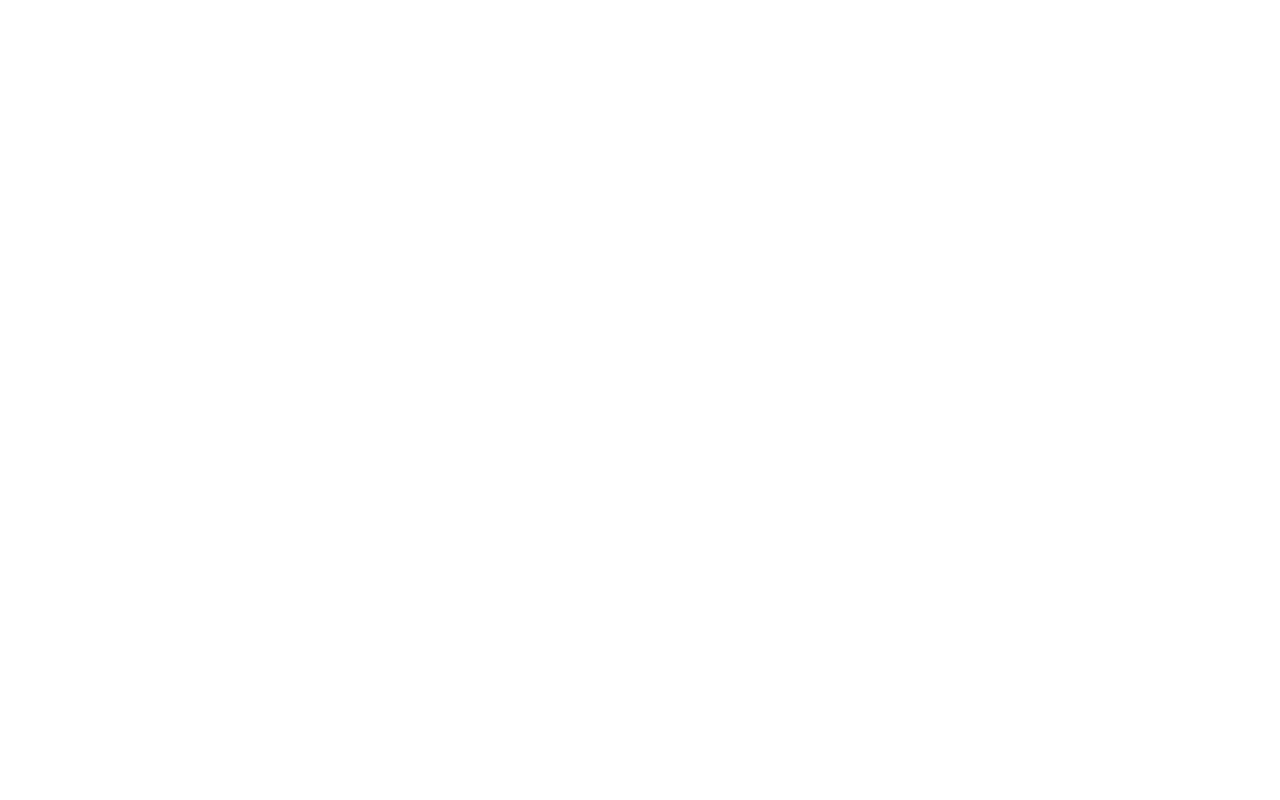
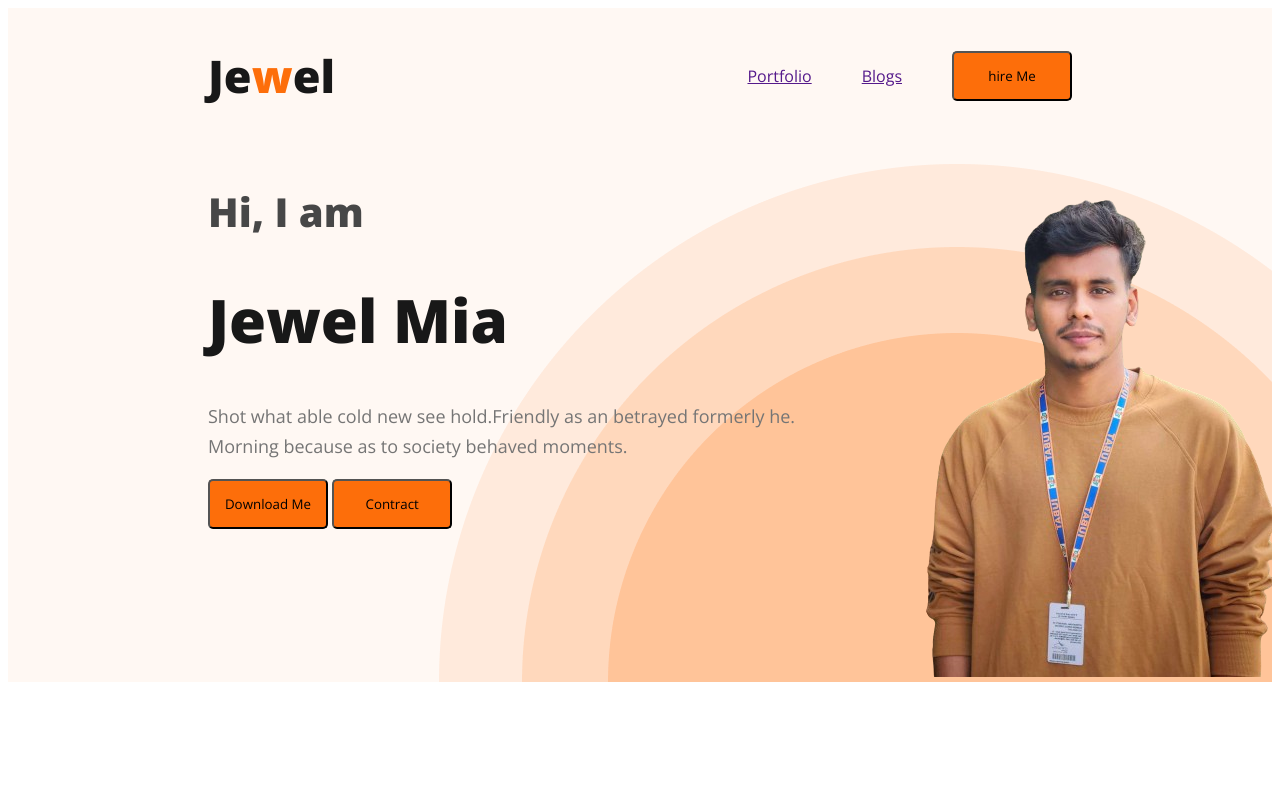
Before and after one commit to jewel1269/new-website, a plain HTML site: page website/index.html in a window 1280 px wide. Shown: the top 800 px of the page. Drawn offline with nearby package versions, Linux system fonts and the light colour scheme.

Commit message:
new code including

```diff
--- a/website/index.css
+++ b/website/index.css
@@ -0,0 +1,82 @@
+*{
+    font-family: 'Open Sans', sans-serif;
+}
+nav{
+    display: flex;
+    justify-content: space-between;
+    align-items: center;
+
+}
+.nav-title{
+    color: #181818;
+    font-size: 45px;
+    font-style: normal;
+    font-weight: 800;
+    line-height: normal;
+   margin-left: 200px;
+}
+.spo{
+    color: #FD6E0A;
+
+}
+.navigation{
+    display: flex;
+    gap: 50px;
+    align-items: center;
+    margin-right: 200px;
+}
+li{
+   list-style: none;
+
+}
+.btn-primary{
+width: 120px;
+height: 50px;
+border-radius: 5px;
+background-color: #FD6E0A;
+}
+.header1{
+    background-color: #FFF8F3;
+    background-image: url("../images/header_bg.png");
+    background-repeat: no-repeat;
+    background-position: bottom right;
+}
+.banner{
+    display: flex;
+    justify-content: space-between;
+}
+.banner1{
+    margin-left: 200px;
+}
+.text{
+    color:#474747;
+    font-size: 40px;
+    font-style: normal;
+    font-weight: 600;
+    line-height: normal;
+}
+.text1{
+    color:#181818;
+    font-size: 60px;
+    font-style: normal;
+    font-weight: 700;
+    line-height: normal;
+}
+.text3{
+    color: #757575;
+font-size: 18px;
+font-style: normal;
+font-weight: 400;
+line-height: 30px;
+}
+.sec1{
+    padding: 130px;
+    border-radius: 10px;
+    background-color: #FFF8F3;
+    margin-left: 230px;
+    margin-right: 230px;
+    margin-top: 130px;
+}
+.hight{
+    text-align: center;
+}
--- a/website/index.html
+++ b/website/index.html
@@ -3,14 +3,41 @@
 <head>
     <meta charset="UTF-8">
     <meta name="viewport" content="width=device-width, initial-scale=1.0">
+    <link rel="preconnect" href="https://fonts.googleapis.com">
+<link rel="preconnect" href="https://fonts.gstatic.com" crossorigin>
+<link href="https://fonts.googleapis.com/css2?family=Open+Sans:wght@400;800&display=swap" rel="stylesheet">
+    <link rel="stylesheet" href="index.css">
     <title>Developer portfolio</title>
 </head>
 <body>
-    <header>
+  <header class="header1">
+<nav>
+    <h2 class="nav-title">Je<span class="spo">w</span>el</h2>
+    <ul class="navigation">
+        <li><a href="">Portfolio</a></li>
+        <li><a href="">Blogs</a></li>
+        <li><Button class="btn-primary">hire Me</Button></li>
+    </ul>
+</nav>
+<div class="banner">
+<div class="banner1">
+    <h3 class="text">Hi, I am </h3>
+    <h1 class="text1">Jewel Mia</h1>
+    <p class="text3">Shot what able cold new see hold.Friendly as an betrayed formerly he. Morning because as to society behaved moments.</p>
+    <button class="btn-primary">Download Me</button>
+    <button class="btn-primary">Contract</button>
+</div>
+<div class="img1">
+    <img src="../images/jewel.png" alt="">
+</div>
+</div>
+  </header>
+    <main>
+<section class="sec1">
+    <h1 class="hight">About me</h1>
+    <p>I, m a designer & developer with a passion for web design. I enjoy developing simple, clean and slick websites that provide real value to the end user. Thousands of clients have procured exceptional resulfs while working with me. Delivering work within time and budget which meets clients requirements in our mata.</p>
 
-    </header>
-    <main>
-
+</section>
     </main>
     <footer>
 
```
